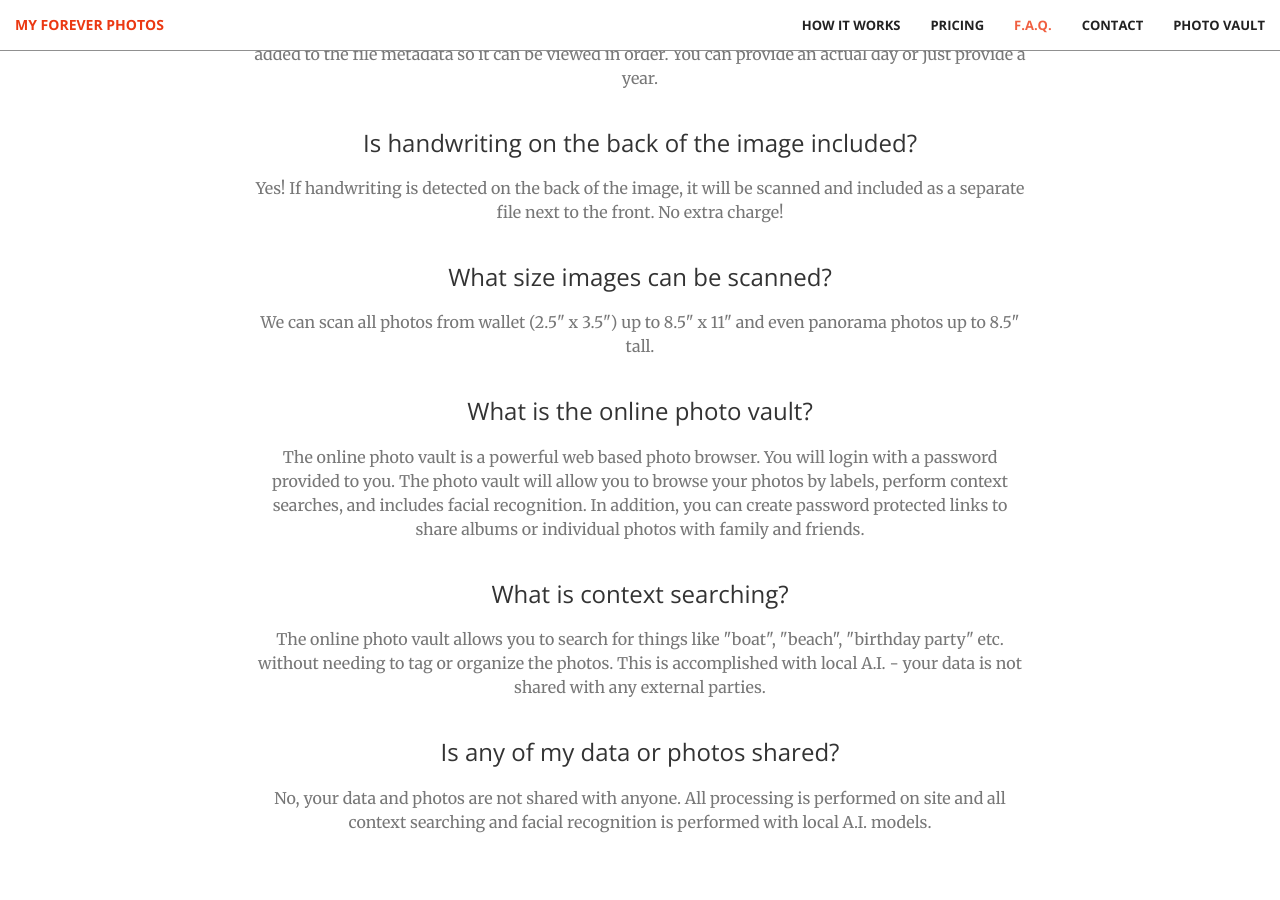
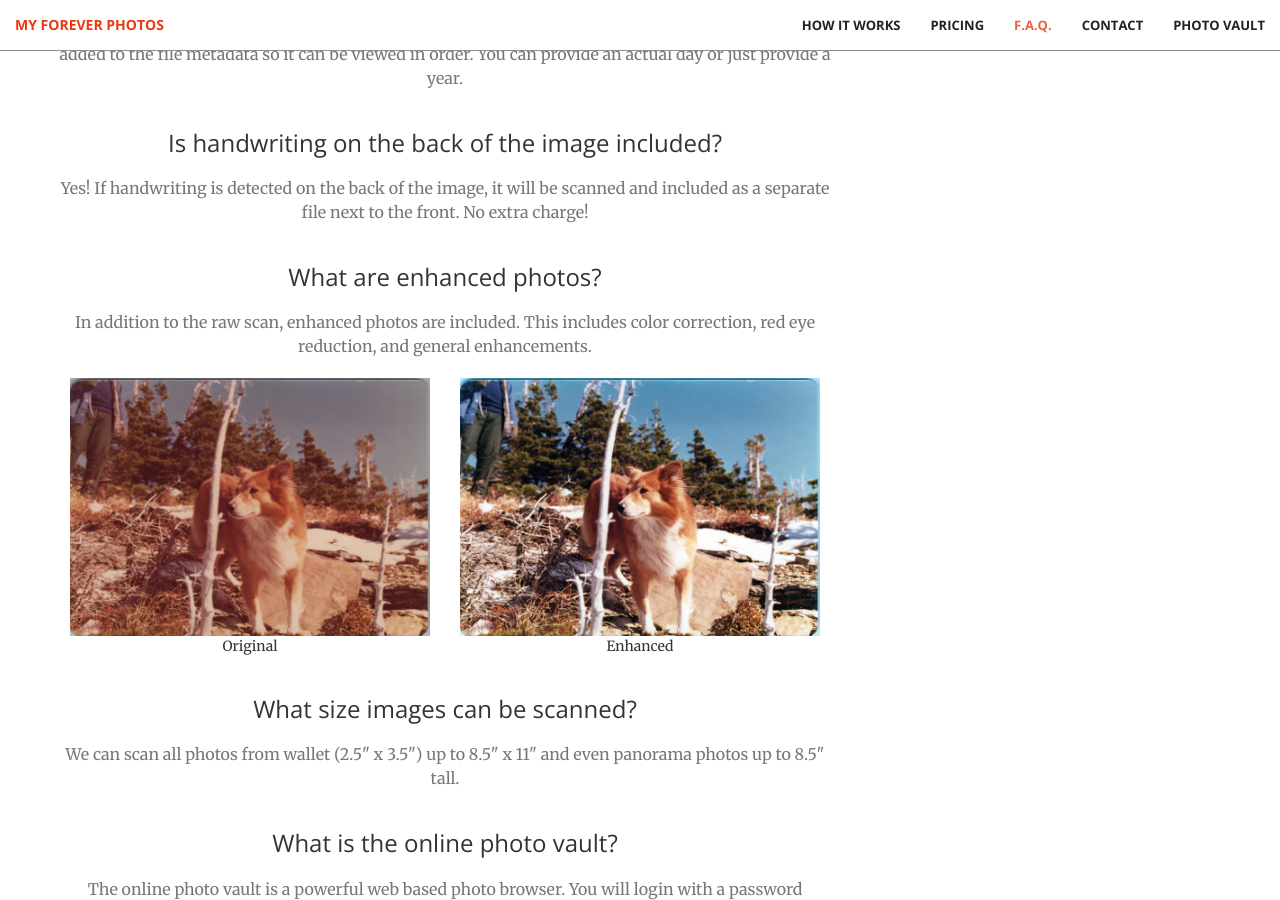
Before and after one commit to samholton/myforeverphotos, a Jekyll site: the page built from index.html, in a window 1280 px wide and 900 px high, scrolled down 2394 px. Built offline with Jekyll 4.4.1, drawn with Linux system fonts in a browser that asks for light colours.

Commit message:
add example of enhanced photo

```diff
--- a/_includes/faq.html
+++ b/_includes/faq.html
@@ -1,7 +1,7 @@
 <section id="faq">
     <div class="container">
         <div class="row">
-            <div class="col-lg-8 col-lg-offset-2 text-center">
+            <div class="col-lg-8 text-center">
                 <h2 class="section-heading">F.A.Q.</h2>
                 <hr class="light">
                 <div class="row">
@@ -15,6 +15,18 @@
                 <div class="row">
                     <h3 style="padding-bottom:10px">Is handwriting on the back of the image included?</h3>
                     <p class="text-muted">Yes! If handwriting is detected on the back of the image, it will be scanned and included as a separate file next to the front. No extra charge!</p>
+                </div>
+                <div class="row">
+                    <h3 style="padding-bottom:10px">What are enhanced photos?</h3>
+                    <p class="text-muted">In addition to the raw scan, enhanced photos are included. This includes color correction, red eye reduction, and general enhancements.</p>
+                    <div style="padding-bottom:20px" class="col-lg-6 text-center">
+                        <img src="img/original.jpg" class="img-responsive" alt="original">
+                        Original
+                    </div>
+                    <div class="col-lg-6 text-center">
+                        <img src="img/enhanced.jpg" class="img-responsive" alt="enhanced">
+                        Enhanced
+                    </div>
                 </div>
                 <div class="row">
                     <h3 style="padding-bottom:10px">What size images can be scanned?</h3>
```
Also changed, not shown: img/enhanced.jpg (added), img/original.jpg (added).
